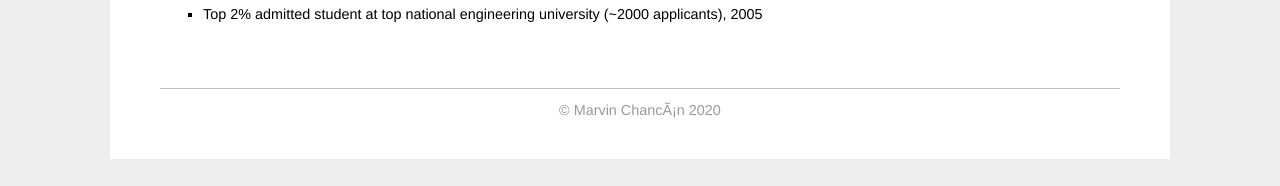
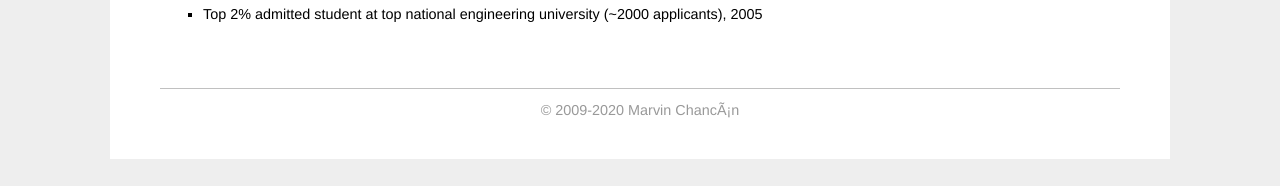
Before and after one commit to mchancan/mchancan.github.io, a Jekyll site: the page built from index.html, in a window 1280 px wide. Shown: the part 1331-1517 px from the top of the page. Built offline with Jekyll 4.4.1, drawn with Linux system fonts in a browser that asks for light colours; comment, search, counter and statistics services are not loaded.

Commit message:
Update default.html

```diff
--- a/_layouts/default.html
+++ b/_layouts/default.html
@@ -51,7 +51,7 @@
 			<div id="footer-text"></div>
 		</div>
 			<p><center>
-				<font color = '#999999'>&copy; Marvin Chancán 2020</font></br>
+				<font color = '#999999'>&copy; 2009-2020 Marvin Chancán</font></br>
 		      </center></p>
 		</div>
 	</html>
```
